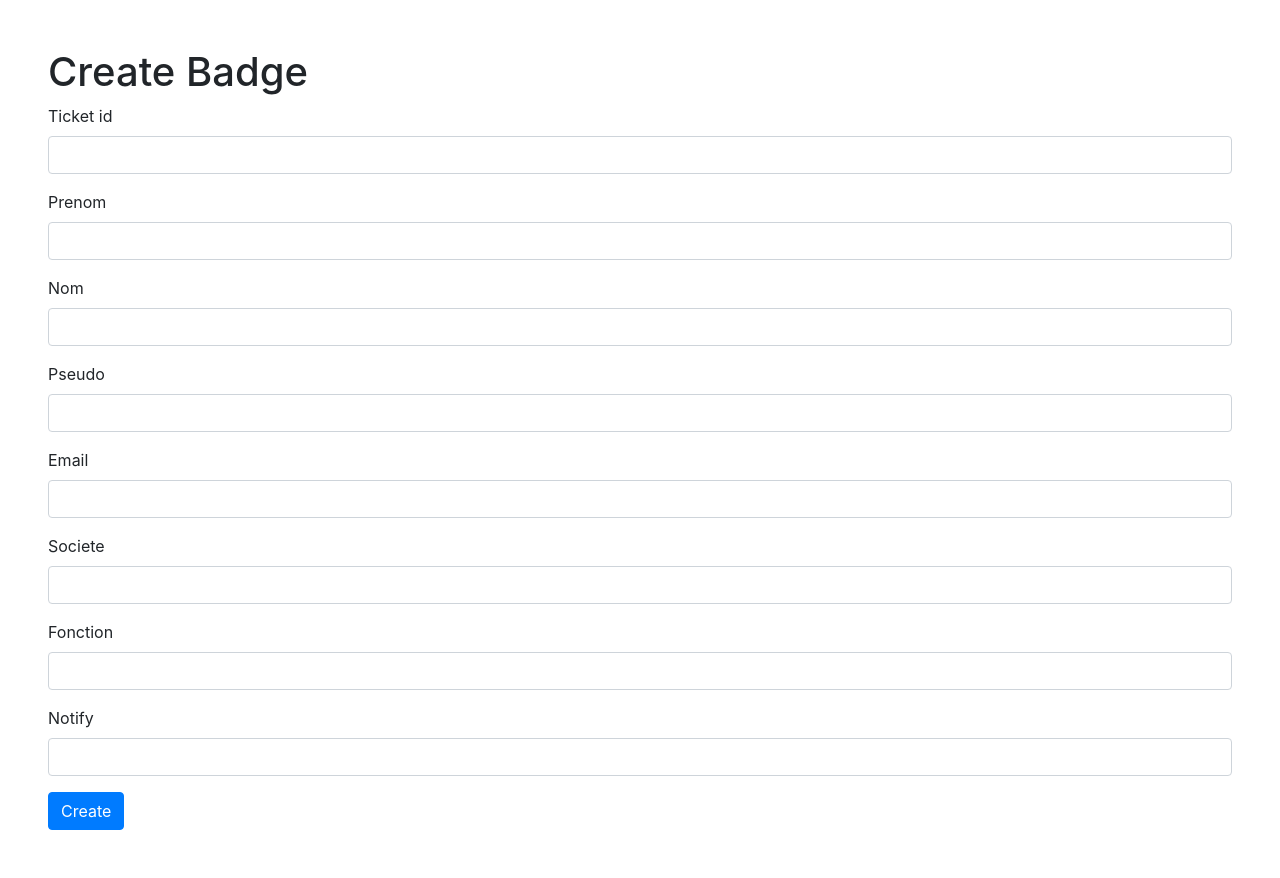
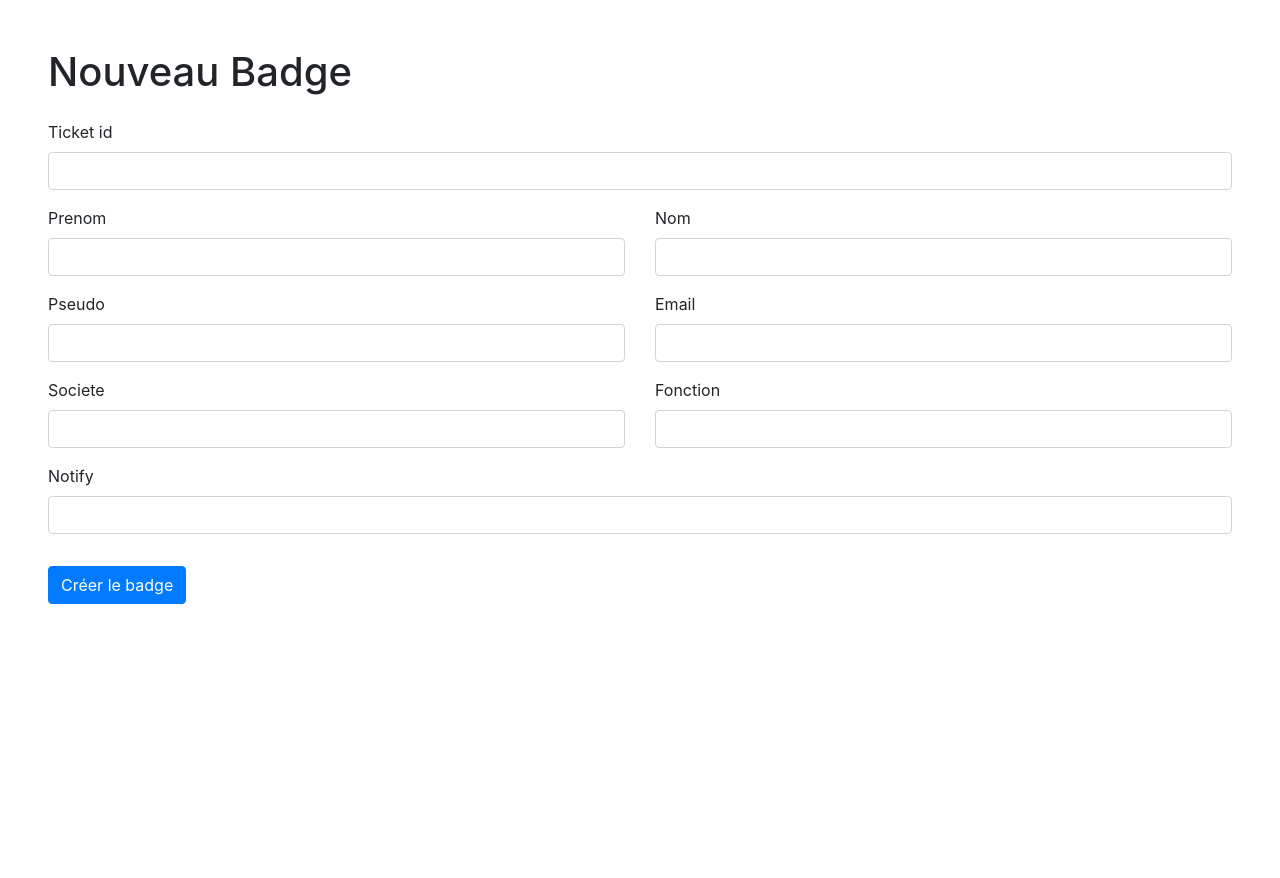
Before and after one commit to Futurolan/WeezBadge, a Symfony app: template templates/badge/badgeForm.html.twig in a window 1280 px wide. Shown: the part 56-934 px from the top of the page. After the commit the page ends 660 px from the top, so only its background shows below. Run offline with Twig, Linux system fonts and the light colour scheme; the template is opened without the code that fills it, so the values that code supplies are empty; form fields are guessed from the names that the template uses; some libraries are stand-ins or nearby versions.

Commit message:
Badge creation (2)

```diff
--- a/templates/badge/badgeForm.html.twig
+++ b/templates/badge/badgeForm.html.twig
@@ -1,17 +1,39 @@
 {% extends 'base.html.twig' %}
 
 {% block body %}
-    <h1>Create Badge</h1>
+    <h1 class="mb-4">Nouveau Badge</h1>
     {{ form_start(badgeForm) }}
-{#        {{ form_row(badgeForm.eventID) }}#}
+        <div class="row mb-5">
+            <div class="d-none">
+                {{ form_row(badgeForm.eventID) }}
+            </div>
+            <div class="col-12">
                 {{ form_row(badgeForm.ticketID) }}
+            </div>
+            <div class="col-12 col-md-6">
                 {{ form_row(badgeForm.prenom) }}
+            </div>
+            <div class="col-12 col-md-6">
                 {{ form_row(badgeForm.nom) }}
+            </div>
+            <div class="col-12 col-md-6">
                 {{ form_row(badgeForm.pseudo) }}
+            </div>
+            <div class="col-12 col-md-6">
                 {{ form_row(badgeForm.email) }}
+            </div>
+            <div class="col-12 col-md-6">
                 {{ form_row(badgeForm.societe) }}
+            </div>
+            <div class="col-12 col-md-6">
                 {{ form_row(badgeForm.fonction) }}
+            </div>
+            <div class="col-12">
                 {{ form_row(badgeForm.notify) }}
-        <button type="submit" class="btn btn-primary" formnovalidate>Create</button>
+            </div>
+            <div class="col-12 my-3">
+                <button type="submit" class="btn btn-primary" formnovalidate>Créer le badge</button>
+            </div>
+        </div>
     {{ form_end(badgeForm) }}
 {% endblock %}
```
Also changed, not shown: src/Controller/BadgeController.php (+14 -14 lines), src/Form/BadgeFormType.php (+17 -6 lines). Lines whose indentation alone changed are shown as unchanged.
